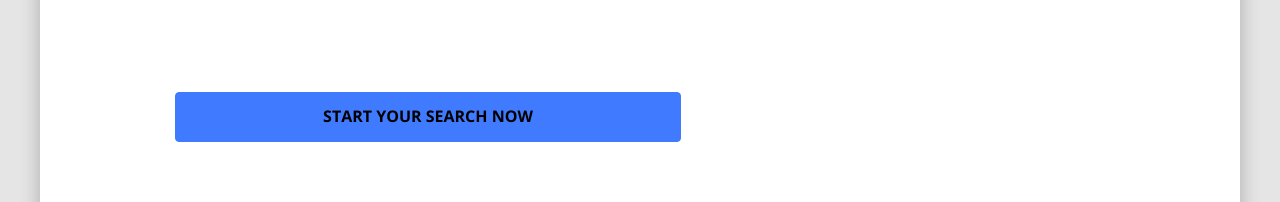
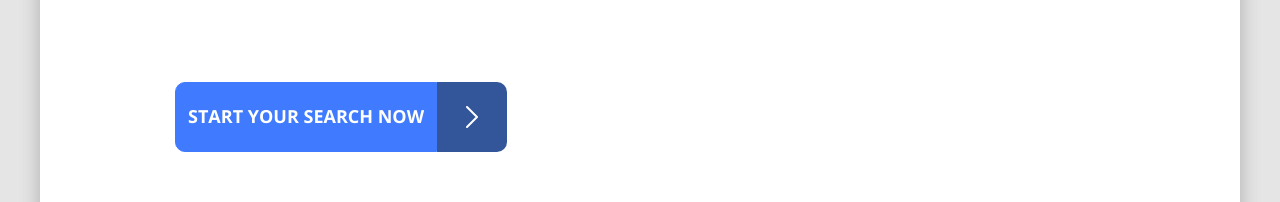
Before and after one commit to Tssa301/dscatalog-301, a React (Create React App) app in the folder frontweb/: page / in a window 1280 px wide. Shown: the part 498-700 px from the top of the page. Built offline with nearby package versions, Linux system fonts and the light colour scheme.

Commit message:
Custom ButtonIcon Home

```diff
--- a/frontweb/src/components/ButtonIcon/index.tsx
+++ b/frontweb/src/components/ButtonIcon/index.tsx
@@ -1,12 +1,18 @@
 import './styles.css';
 
+import { ReactComponent as ArrowIcon } from 'assets/images/arrow.svg';
+
 const ButtonIcon = () => {
-
-    return (
-        <button className="btn btn-primary btn-icon">
-            <h6>START YOUR SEARCH NOW</h6>
-        </button>
-    )
-}
+  return (
+    <div className="btn-container">
+      <button className="btn btn-primary">
+        <h6>START YOUR SEARCH NOW</h6>
+      </button>
+      <div className="btn-icon-container">
+        <ArrowIcon />
+      </div>
+    </div>
+  );
+};
 
 export default ButtonIcon;
--- a/frontweb/src/components/ButtonIcon/styles.css
+++ b/frontweb/src/components/ButtonIcon/styles.css
@@ -1,3 +1,35 @@
-.btn-icon {
+.btn-container {
+    display: flex;
+}
+
+.btn-container button {
+    border-radius: 10px 0 0 10px;
+}
+
+.btn h6 {
+    color: #fff;
+    font-size: 12px;
+    text-transform: uppercase;
+}
+
+.btn-icon-container {
+    display: flex;
+    justify-content: center;
+    align-items: center;
+    width: 50px;
     height: 50px;
+    border-radius: 0px 10px 10px 0px;
+    background-color: #33569b;
 }
+
+@media (min-width:576px) {
+
+    .btn-icon-container {
+        width: 70px;
+        height: 70px;
+    }
+
+    .btn h6 {
+        font-size: 18px;
+    }
+}
--- a/frontweb/src/pages/Home/index.tsx
+++ b/frontweb/src/pages/Home/index.tsx
@@ -15,12 +15,14 @@
               We will help you find the best products available on the market.
             </p>
           </div>
-          <Link to="products">
-            <ButtonIcon/>
-          </Link>
+          <div>
+            <Link to="products">
+              <ButtonIcon />
+            </Link>
+          </div>
         </div>
         <div className="home-image-container">
-          <MainImage/>
+          <MainImage />
         </div>
       </div>
     </div>
--- a/frontweb/src/pages/Home/styles.css
+++ b/frontweb/src/pages/Home/styles.css
@@ -54,10 +54,6 @@
     .home-content-container p {
         width: 506px;
         margin-bottom: 20px;
-    }
-
-    .home-content-container button {
-        width: 506px;
     }
 
     .home-image-container svg {
```
Also changed, not shown: frontweb/src/assets/images/arrow.svg (added).
